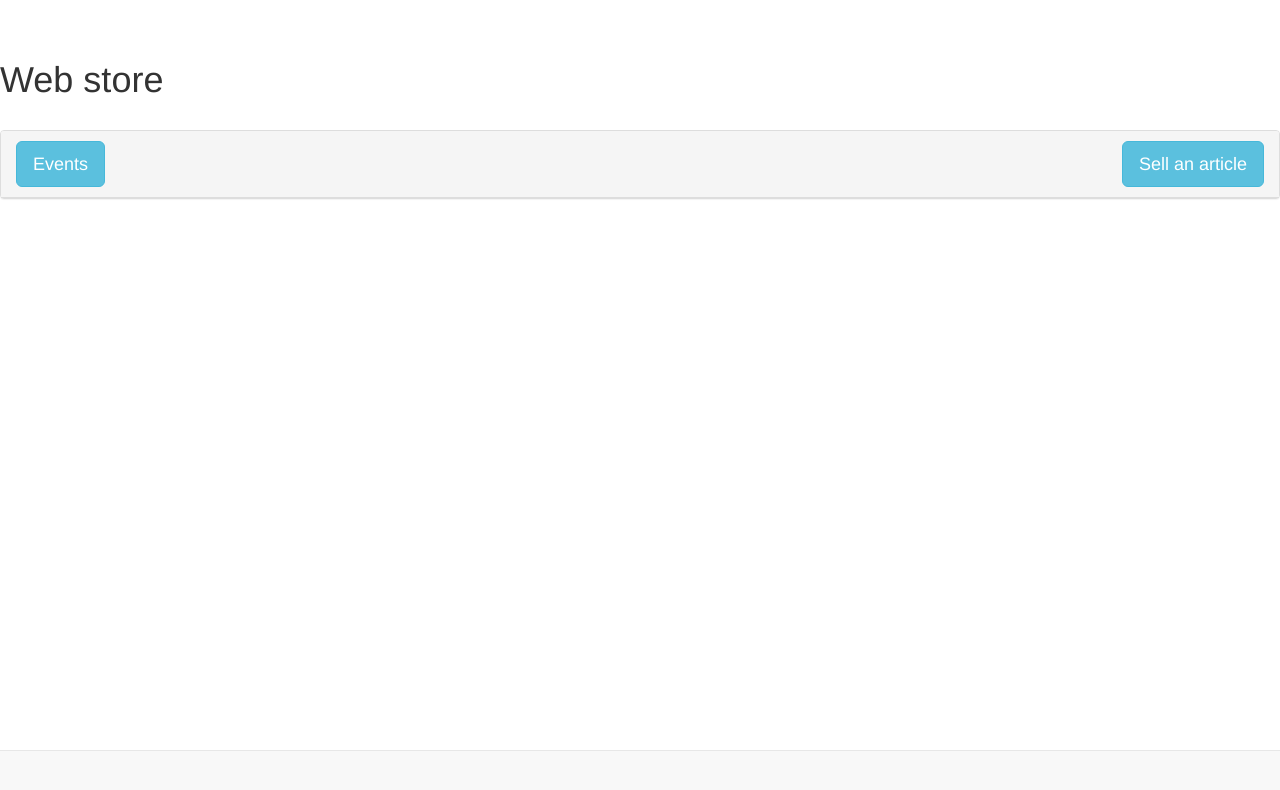
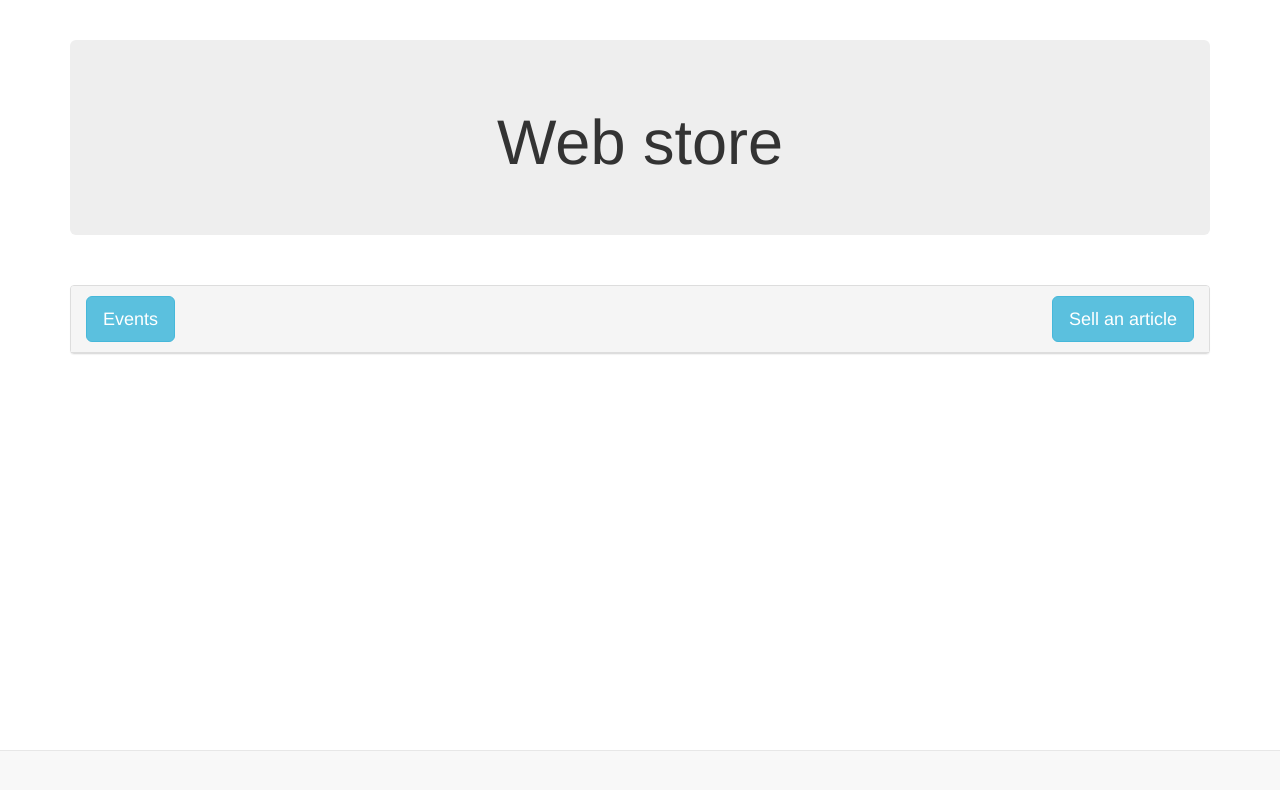
Before and after one commit to Vladarmaster/ethereum-web-store, a website: page docs/index.html in a window 1280 px wide. Drawn offline with nearby package versions, Linux system fonts and the light colour scheme.

Commit message:
Update index.html

```diff
--- a/docs/index.html
+++ b/docs/index.html
@@ -4,6 +4,8 @@
 <html lang="en">
 
 <head>
+
+
 
 
   <meta charset="utf-8">
@@ -22,6 +24,9 @@
 </head>
 
 <body>
+  <div class="container">
+    <div class="jumbotron text-center">
+
 
       <h1>Web store</h1>
 
```
